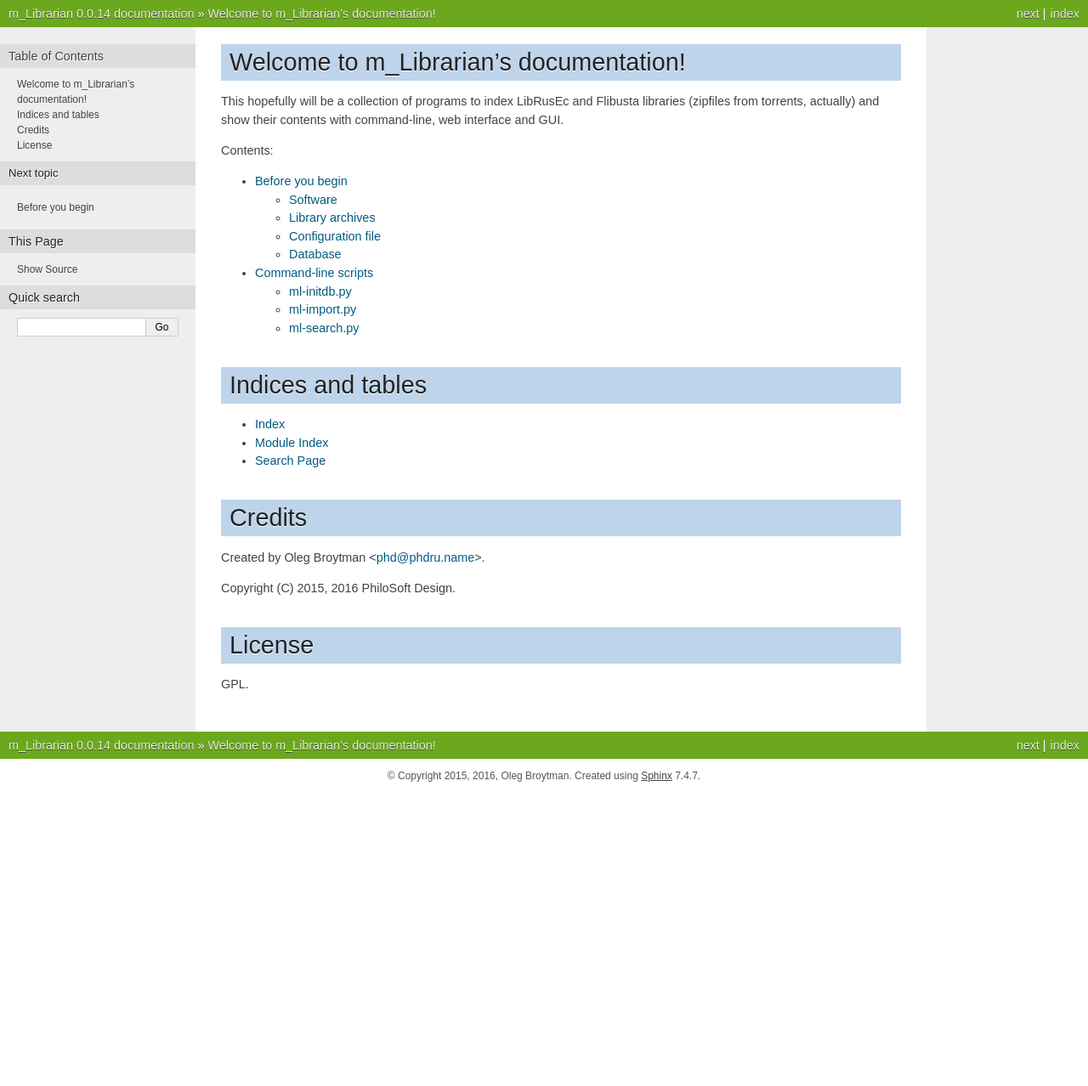
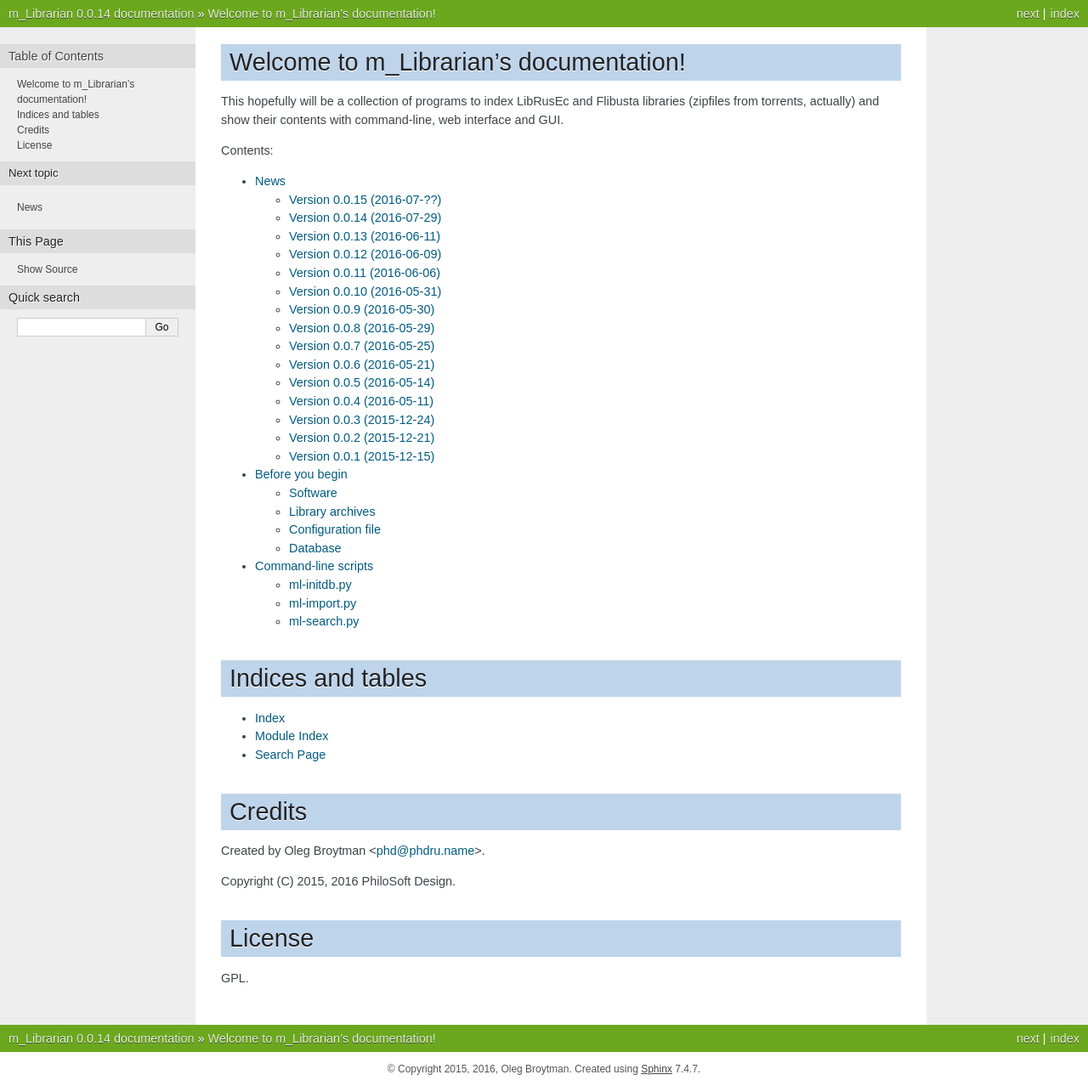
Before and after one commit to phdru/m_librarian, a Sphinx documentation site: the page built from docs/index.rst, in a window 1280 px wide. Shown: the whole page at 85% size. Built offline with Sphinx 7.4.7, drawn with Linux system fonts in a browser that asks for light colours; before the commit the page ends 933 px from its top, so only the background shows below that.

```diff
--- a/docs/index.rst
+++ b/docs/index.rst
@@ -16,6 +16,7 @@ Contents:
 .. toctree::
    :maxdepth: 2
 
+   news
    before_begin
    command_line
 
--- /dev/null
+++ b/docs/news.rst
@@ -0,0 +1,90 @@
+News
+====
+
+Version 0.0.15 (2016-07-??)
+---------------------------
+
+* Use pytest, coverage and tox for testing.
+
+Version 0.0.14 (2016-07-29)
+---------------------------
+
+* Python 3: support for Py2 and Py3 (3.4+) with one codebase.
+
+Version 0.0.13 (2016-06-11)
+---------------------------
+
+* Add option -C|--config file.
+
+* Change options: -D|--database, -P|--path, -F|--format.
+
+Version 0.0.12 (2016-06-09)
+---------------------------
+
+* Download many books.
+
+* Pass format of the downloaded file name in the command line.
+
+Version 0.0.11 (2016-06-06)
+---------------------------
+
+* Download exactly one book.
+
+Version 0.0.10 (2016-05-31)
+---------------------------
+
+* Multidatabase - every script can open a database by pathname or DB URI.
+
+* Print count after the list.
+
+* Rename -d/--details options to -v/--verbose.
+
+Version 0.0.9 (2016-05-30)
+---------------------------
+
+* Search authors/extensions/genres/languages by database id.
+
+Version 0.0.8 (2016-05-29)
+---------------------------
+
+* Search by author's, book's, extension's, language's id.
+
+* Output count of found objects.
+
+* Use option -d to output database id.
+
+Version 0.0.7 (2016-05-25)
+---------------------------
+
+* Extend ml-serach.py to search books by authors, extensions, genres,
+* languages.
+
+Version 0.0.6 (2016-05-21)
+---------------------------
+
+* Extend ml-serach.py to search books by title, series, archive, file.
+
+Version 0.0.5 (2016-05-14)
+---------------------------
+
+* Extend script ml-serach.py to search extensions/genres/languages.
+
+Version 0.0.4 (2016-05-11)
+---------------------------
+
+* Command-line script to search authors by surname/name/full name.
+
+Version 0.0.3 (2015-12-24)
+---------------------------
+
+* Convert \*.inp(x) to SQL.
+
+Version 0.0.2 (2015-12-21)
+---------------------------
+
+* Import genres from glst files.
+
+Version 0.0.1 (2015-12-15)
+---------------------------
+
+* The project started. Created DB schema.
```
Also changed, not shown: 1 other file.
